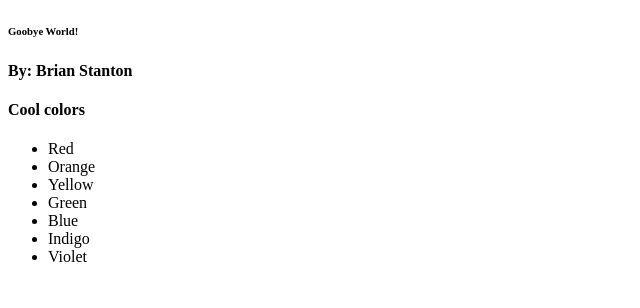
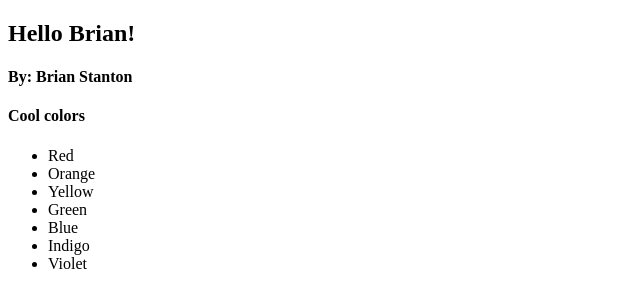
Before and after one commit to bstanton773/kekambas-117_hello_world, a plain HTML site: page index.html in a window 1280 px wide. Shown: the whole page, without its empty margins (0-640 px from the left). Drawn offline with Linux system fonts and the light colour scheme.

Commit message:
Say hello Brian

```diff
--- a/index.html
+++ b/index.html
@@ -7,7 +7,7 @@
     <title>Hello World</title>
 </head>
 <body>
-    <h6>Goobye World!</h6>
+    <h2>Hello Brian!</h2>
     <h4>By: Brian Stanton</h4>
     <h4>Cool colors</h4>
     <ul>
```
